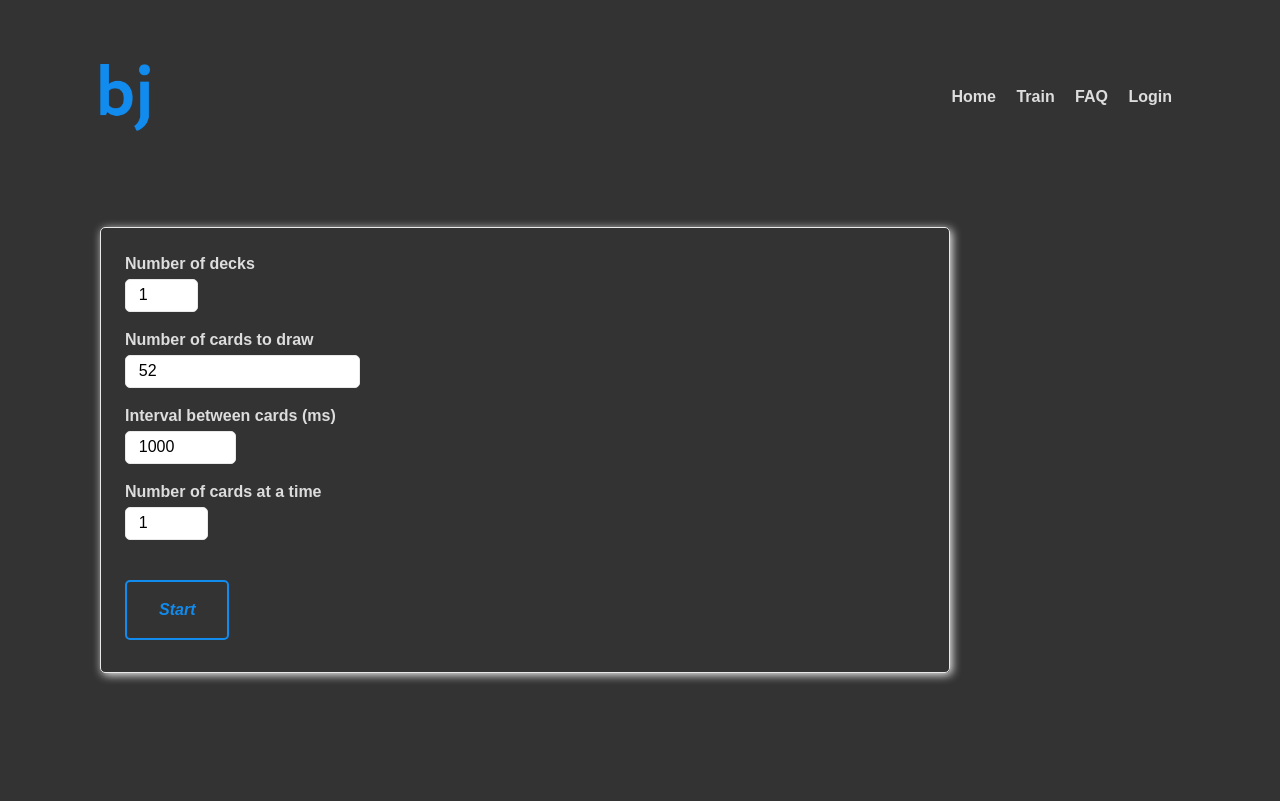
After one commit to pastly/blackjack-web, a Flask app: page /train/counting/ in a window 1280 px wide. The commit adds this page. Run offline with Flask 2, Linux system fonts and the light colour scheme.

Commit message:
First card counting drill

```diff
--- a/app/__init__.py
+++ b/app/__init__.py
@@ -33,6 +33,9 @@ def create_app(config_class=Config):
     from app.basic_strategy import bp as basic_strategy_bp  # noqa: E402
     app.register_blueprint(
         basic_strategy_bp, url_prefix='/train/basic-strategy')
+    from app.counting import bp as counting_bp  # noqa: E402
+    app.register_blueprint(
+        counting_bp, url_prefix='/train/counting')
     from app.time_trial import bp as time_trial_bp  # noqa: E402
     app.register_blueprint(time_trial_bp, url_prefix='/train/time-trial')
     from app.misc_routes import bp as misc_routes_bp  # noqa: E402
--- /dev/null
+++ b/app/counting/__init__.py
@@ -0,0 +1,5 @@
+from flask import Blueprint
+
+bp = Blueprint('counting', __name__)
+
+from . import routes  # noqa: W0611
--- /dev/null
+++ b/app/counting/routes.py
@@ -0,0 +1,8 @@
+from . import bp
+from ..routes import my_render_template
+
+
+@bp.route('/')
+def index():
+    return my_render_template(
+        'counting/index.html', title='Card Counting')
--- /dev/null
+++ b/app/static/counting.css
@@ -0,0 +1,5 @@
+.card {
+	font-size: 450%;
+    line-height: var(--line-height);
+    font-family: "DejaVu Sans";
+}
--- a/app/templates/base.html
+++ b/app/templates/base.html
@@ -19,6 +19,7 @@
             <li>Train<ul>
                     <li><a href="{{ url_for('basic_strategy.index') }}">Basic Strategy</a></li>
                     <li><a href="{{ url_for('time_trial.index') }}">Time Trial</a></li>
+                    <li><a href="{{ url_for('counting.index') }}">Counting</a></li>
             </ul></li>
 	    <li><a href="{{ url_for('misc_routes.faq') }}">FAQ</a></li>
             {% if current_user.is_anonymous %}
--- /dev/null
+++ b/app/templates/counting/index.html
@@ -0,0 +1,75 @@
+{% extends "base.html" %}
+{% block extra_css %}
+<link href=/static/global.css rel=stylesheet>
+<link href=/static/counting.css rel=stylesheet>
+{% endblock %}
+{% block content %}
+{% set wasm_bin, wasm_js = wasm_urls('counting') %}
+<!-- Note the usage of `type=module` here as this is an ES6 module -->
+<script type="module">
+    import init, {
+        current_count,
+        display_next_card,
+        rust_init,
+    } from '{{ wasm_js }}';
+    async function run() {
+    await init();
+    }
+    run();
+    window.on_button = function(button_name) {
+        if (button_name == "start") {
+            let num_decks_elm = document.getElementById("num_decks");
+            let num_cards_elm = document.getElementById("num_cards");
+            let num_decks = parseInt(
+                document.getElementById("num_decks").value);
+            let num_cards = parseInt(
+                document.getElementById("num_cards").value);
+            let cards_at_a_time = parseInt(
+                document.getElementById("cards_at_a_time").value);
+            let interval = parseInt(
+                document.getElementById("interval").value);
+            let result = rust_init(num_decks, num_cards, cards_at_a_time);
+            if (!result) {
+                console.log("Could not init rust stuff");
+                return;
+            }
+            document.getElementById("options").classList.add("hide");
+            document.getElementById("count").classList.add("hide");
+            document.getElementById("cards").classList.remove("hide");
+            let new_card_interval = 0;
+            window.clearInterval(new_card_interval);
+            new_card_interval = window.setInterval(() => {
+                if (!display_next_card()) {
+                    window.clearInterval(new_card_interval);
+                    let count_elm = document.getElementById("count");
+                    let cards_elm = document.getElementById("cards");
+                    count_elm.innerText = "Final running count: " + current_count();
+                    count_elm.classList.remove("hide");
+                    cards_elm.innerText = " ";
+                    cards.classList.add("hide");
+                    document.getElementById("options").classList.remove("hide");
+                }
+            }, interval);
+        } else {
+            console.log("Unknown button name", button_name);
+            return;
+        }
+    };
+</script>
+<span id=count></span>
+<div id=options>
+    <form>
+        <label for=num_decks>Number of decks</label>
+        <input type=number id=num_decks value=1 min=1 max=8>
+        <label for=num_cards>Number of cards to draw</label>
+        <input type=number id=num_cards value=52 min=1>
+        <label for=interval>Interval between cards (ms)</label>
+        <input type=number id=interval value=1000 min=1 max=10000>
+        <label for=cards_at_a_time>Number of cards at a time</label>
+        <input type=number id=cards_at_a_time value=1 min=1 max=10>
+        <a id=button_start onClick='on_button("start")'><i>Start</i></a>
+    </form>
+</div> <!-- options -->
+<span class=error id=error></span>
+<span class=card id=cards></span>
+{% endblock %}
```
